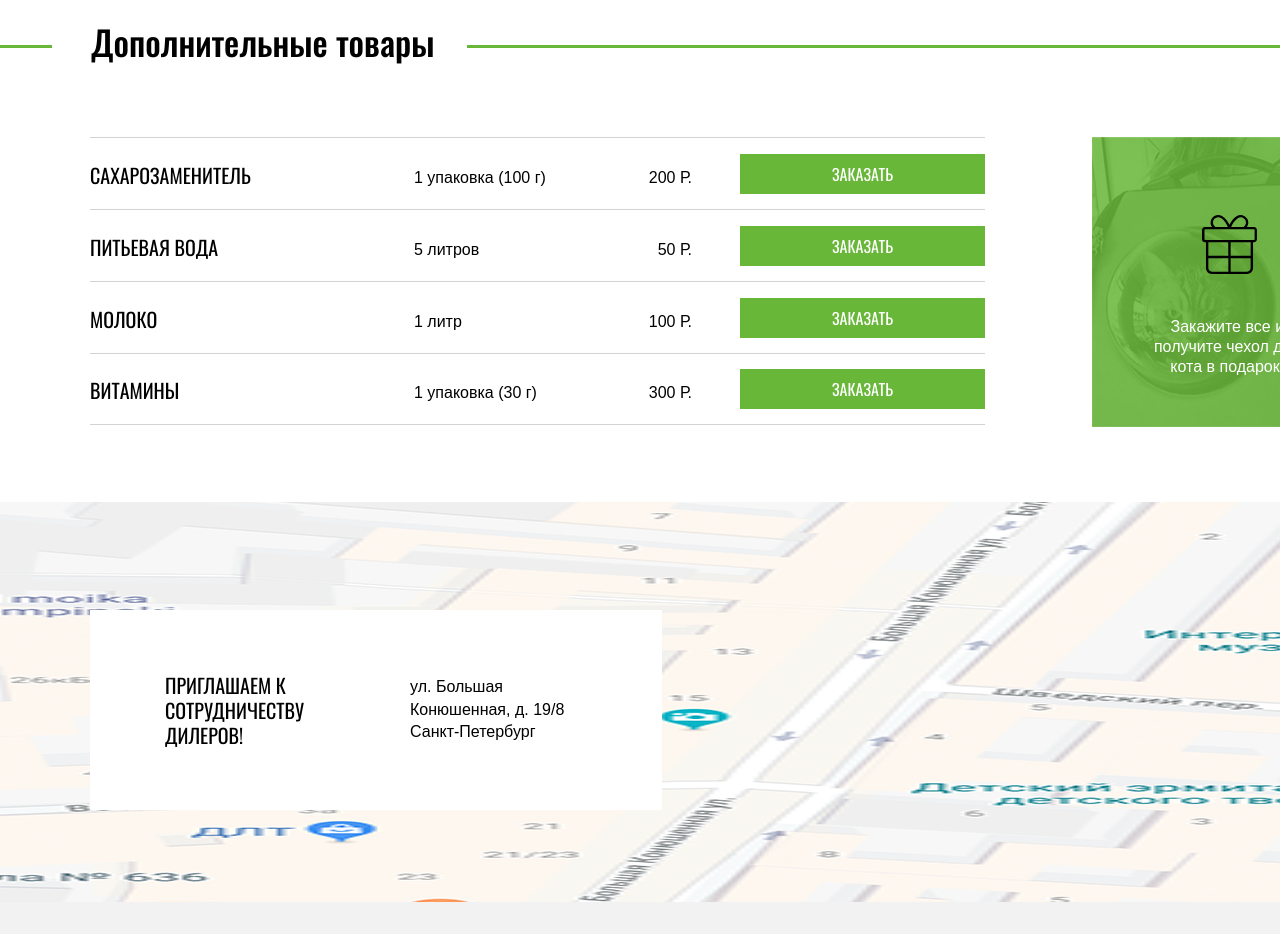
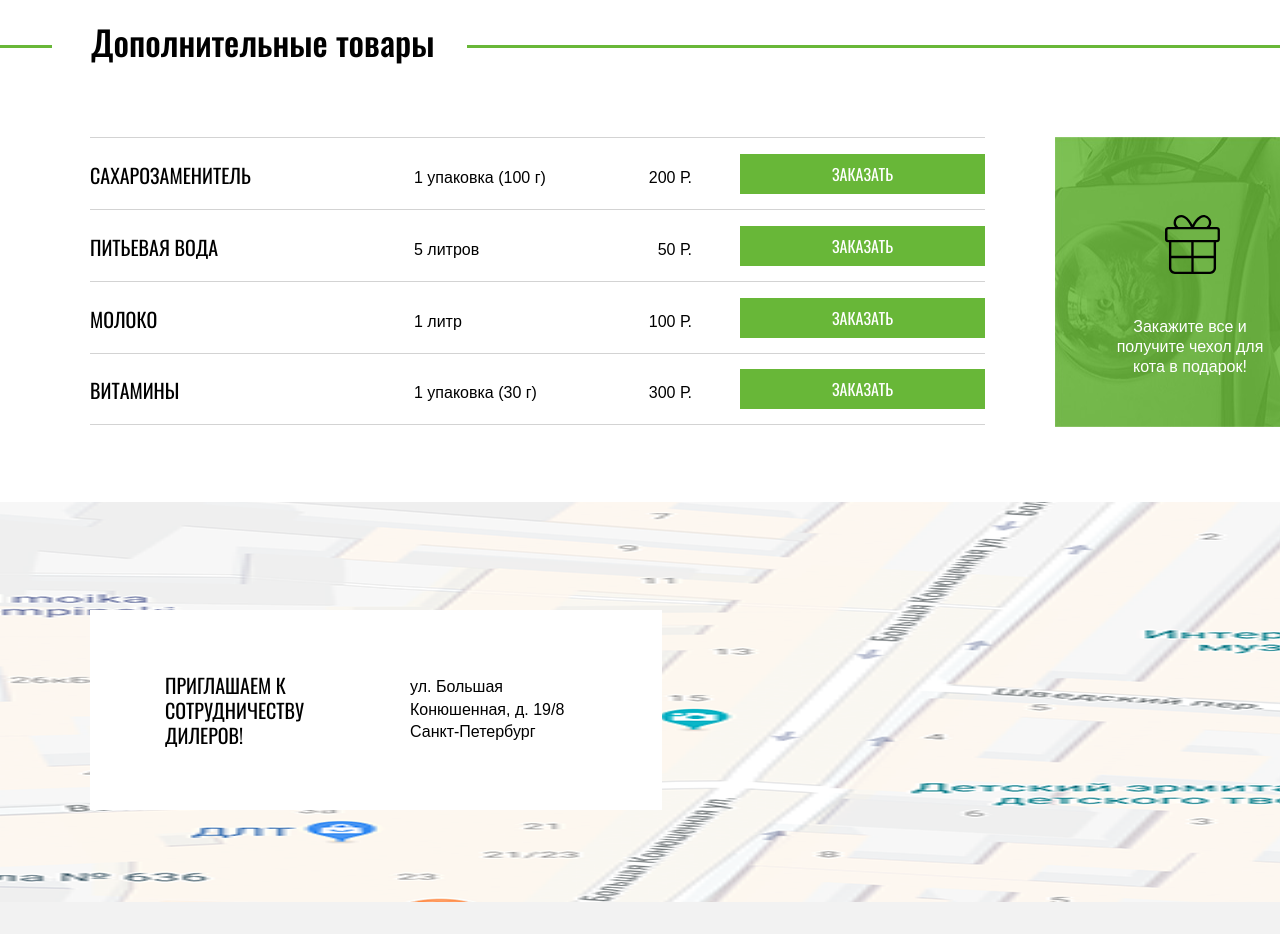
Before and after one commit to KuryakovDen/42634-cat-energy-19, a website: page source/catalog.html in a window 1280 px wide. Shown: the part 1420-2354 px from the top of the page. Drawn offline with nearby package versions, Linux system fonts and the light colour scheme; files that its build step writes are made by us from their sources.

Commit message:
refactor: retinisation for backgroung-image of present block

```diff
--- a/source/sass/blocks/page-main.scss
+++ b/source/sass/blocks/page-main.scss
@@ -285,7 +285,7 @@
     height: 290px;
     width: 245px;
     margin-top: 0;
-    margin-left: 95px;
+    margin-left: -125px;
   }
 
   .page-main__howitworks {
--- a/source/sass/blocks/present.scss
+++ b/source/sass/blocks/present.scss
@@ -46,6 +46,12 @@
     margin-top: 70px;
     left: 0;
     box-sizing: border-box;
+    background-image: url("../img/gift-photo-tablet@1x.jpg");
+    background-size: 709px 200px;
+
+    @media (min-resolution: $retina-dpi), (min-resolution: $retina-dppx) {
+      background-image: url("../img/gift-photo-tablet@2x.jpg");
+    }
 
     &::before {
       top: 78px;
@@ -69,6 +75,12 @@
     width: 280px;
     height: 290px;
     margin: auto;
+    background-image: url("../img/gift-photo-desktop@1x.jpg");
+    background-size: 245px 290px;
+
+    @media (min-resolution: $retina-dpi), (min-resolution: $retina-dppx) {
+      background-image: url("../img/gift-photo-desktop@2x.jpg");
+    }
   }
 
   .present__text {
```
